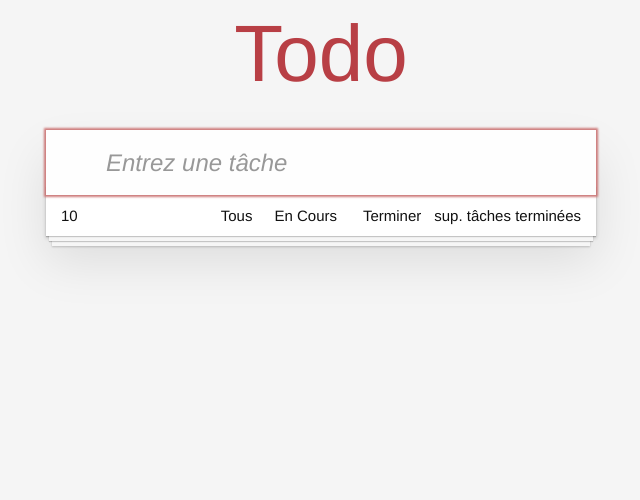
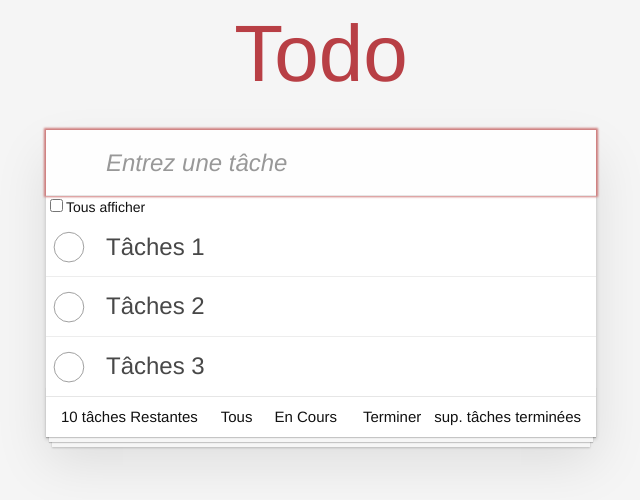
Before and after one commit to sahiddjinadou/titi_todo, a Vue app: page / in a window 1280 px wide. Shown: the top 500 px of the page, without its empty margins (319-959 px from the left). Built offline with nearby package versions, Linux system fonts and the light colour scheme.

Commit message:
structure de base du todo projet

```diff
--- a/src/components/TodoFooter.vue
+++ b/src/components/TodoFooter.vue
@@ -1,7 +1,7 @@
 <template>
   <div class="footer">
     <span class="todo-count">
-        <strong> 10 </strong>
+        <strong> 10 tâches Restantes</strong>
     </span>
         <ul class="filters">
             <li><RouterLink to="#">Tous</RouterLink></li>
--- a/src/components/TodosComponent.vue
+++ b/src/components/TodosComponent.vue
@@ -1,7 +1,41 @@
 <template>
   <div>
+    <!-- hearder -->
     <TodoHeader />
+    <!-- hearder -->
+
+    <!-- Listes des tâches -->
+    <main class="main">
+      <div class="toggle-all-container">
+        <input type="checkbox"  id="toggle-all-input" class="">
+        <label for="toggle-all-input">Tous afficher</label>
+      </div>
+      <ul class="todo-list">
+        <li>
+          <div class="view">
+            <input type="checkbox"  id="" class="toggle">
+            <label for="">Tâches 1</label>
+          </div>
+        </li>
+        <li>
+          <div class="view">
+            <input type="checkbox"  id="" class="toggle">
+            <label for="">Tâches 2</label>
+          </div>
+        </li>
+        <li>
+          <div class="view">
+            <input type="checkbox"  id="" class="toggle">
+            <label for="">Tâches 3</label>
+          </div>
+        </li>
+      </ul>
+    </main>
+    <!-- Listes des tâches -->
+
+    <!-- footer -->
     <TodoFooter />
+    <!-- footer -->
   </div>
 </template>
 
```
